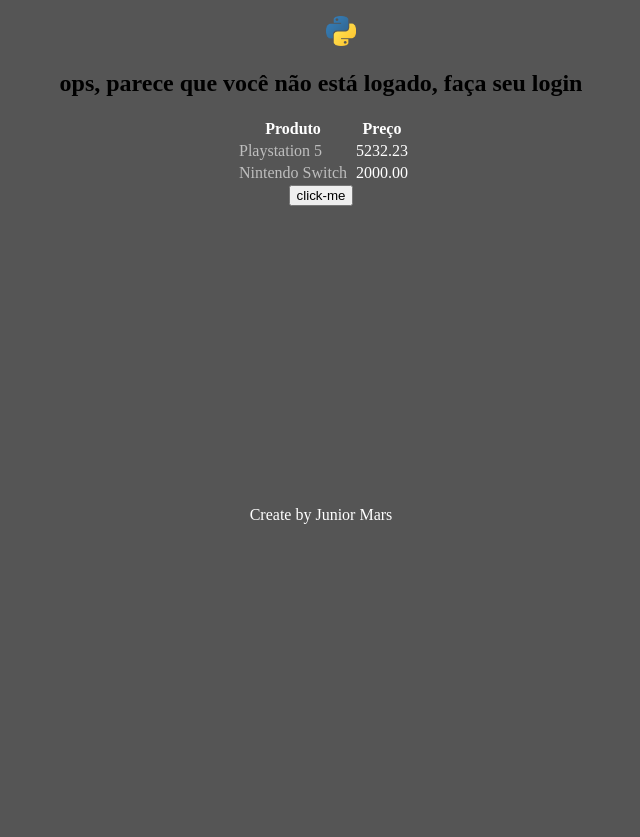
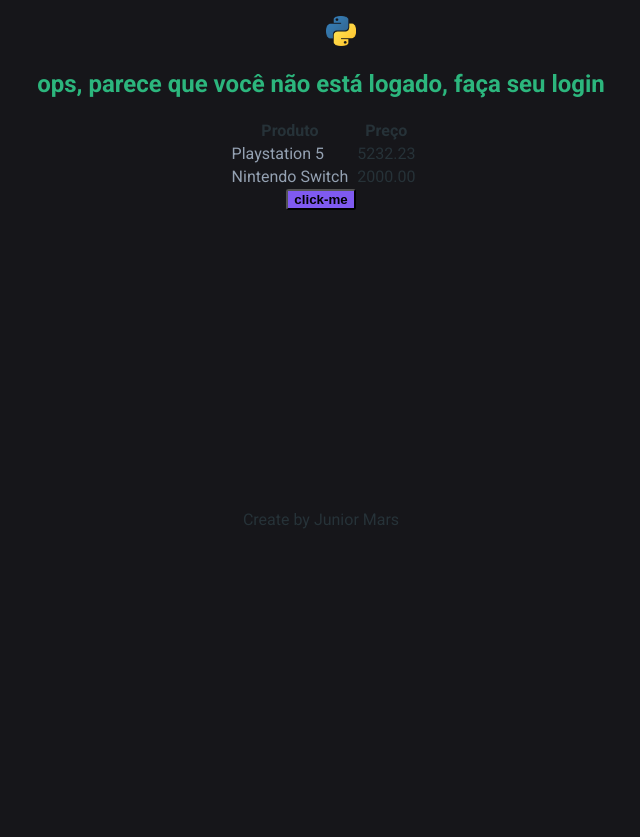
Before and after one commit to marssaljr/drango-knt, a Django app: page / in a window 1280 px wide. Shown: the whole page, without its empty margins (319-959 px from the left). Before the commit the page ends 524 px from the top, so only its background shows below. Run offline with Django 3.2, Linux system fonts and the light colour scheme; data comes from the database, SQL or seed files in the repository.

Commit message:
feat: add new styles

```diff
--- a/core/static/css/estilos.css
+++ b/core/static/css/estilos.css
@@ -1,14 +1,40 @@
+* {
+	box-style: border-box;
+}
+:root{
+	--clr-background: #16161a;
+	--clr-white: #ffffff;
+	--clr-grey: #263238;
+	--clr-tertiary: #2cb67d;
+	--clr-paragraph: #94a1b2;
+	--clr-primary: #7f5af0;
+	--font-size: 16px;
+	--border-radius: 0.2em;
+}
+
 body{
-	background-color: #555;
-	color: #fff;
+	font-family: 'Roboto', sans-serif;
+	background-color: var(--clr-background);
+	color: var(--clr-grey);
+	font-size: var(--font-size);
 }
+
+button {
+	font-weight: bold;
+	border-radius: var(--border-radius);
+	background-color: var(--clr-primary);
+}
+
 h2{
-	color:#000000;
+	font-weight: bold;
+	color: var(--clr-tertiary);
 }
-footer{padding:300px 0;}
+footer{
+	padding:300px 0;
+}
 
 a{
 	text-decoration: none;
-	color: #bebebe;
+	color: var(--clr-paragraph);
 	padding: 0 5px;
 }
```
